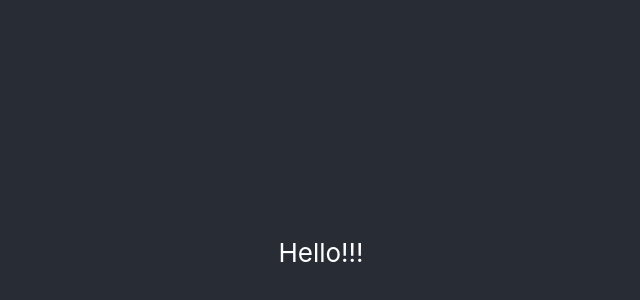
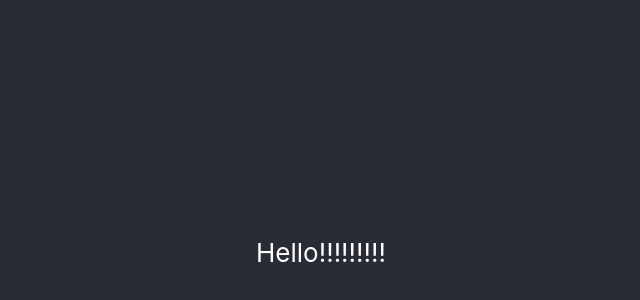
Before and after one commit to paperplanemove/multi-k8s-front, a React (Create React App) app: page / in a window 1280 px wide. Shown: the part 148-448 px from the top of the page, without its empty margins (319-959 px from the left). Built offline with nearby package versions, Linux system fonts and the light colour scheme.

Commit message:
Making exclamation marks 2

```diff
--- a/src/App.js
+++ b/src/App.js
@@ -5,7 +5,7 @@ function App() {
   return (
     <div className="App">
       <header className="App-header">
-        Hello!!!
+        Hello!!!!!!!!!
       </header>
     </div>
   );
```
